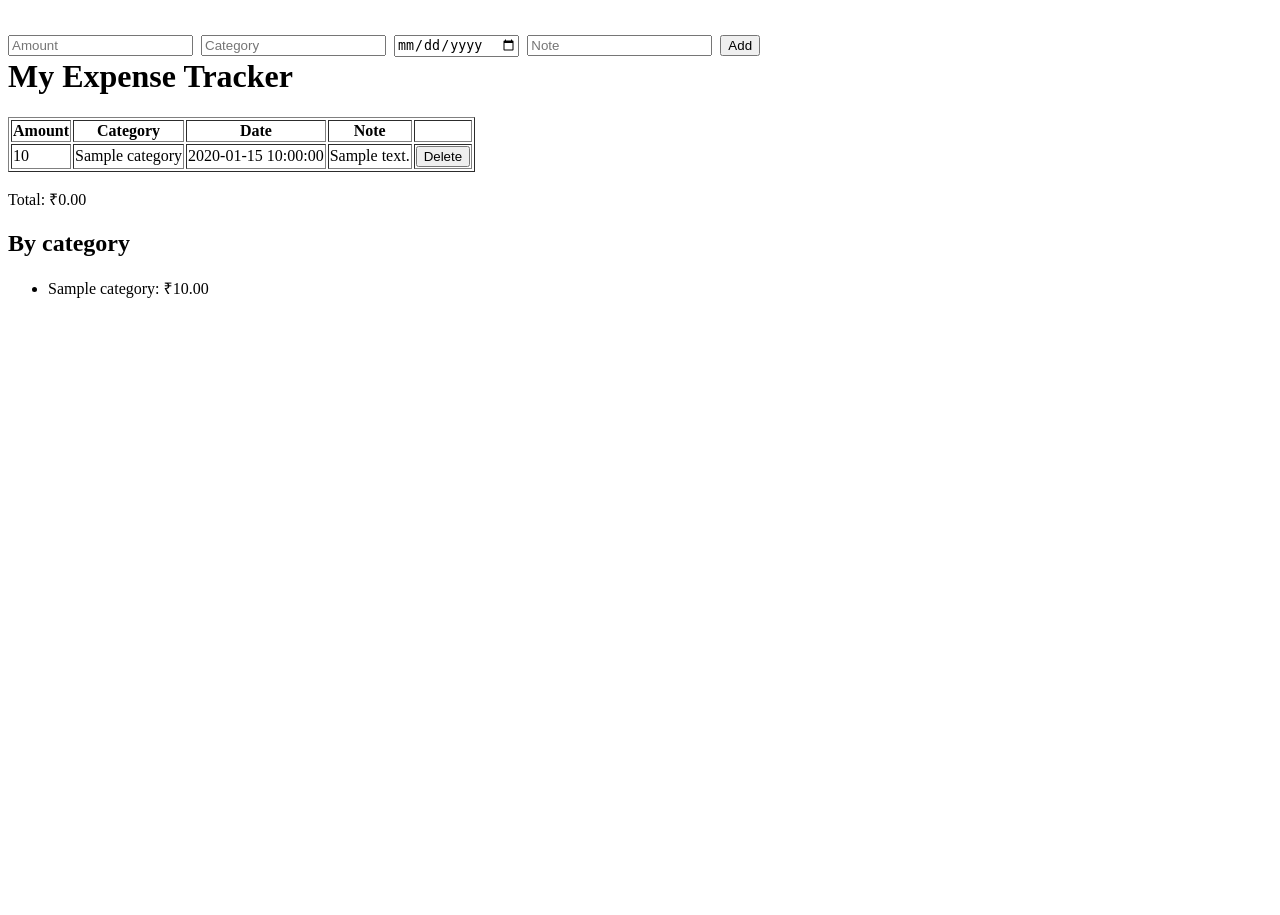
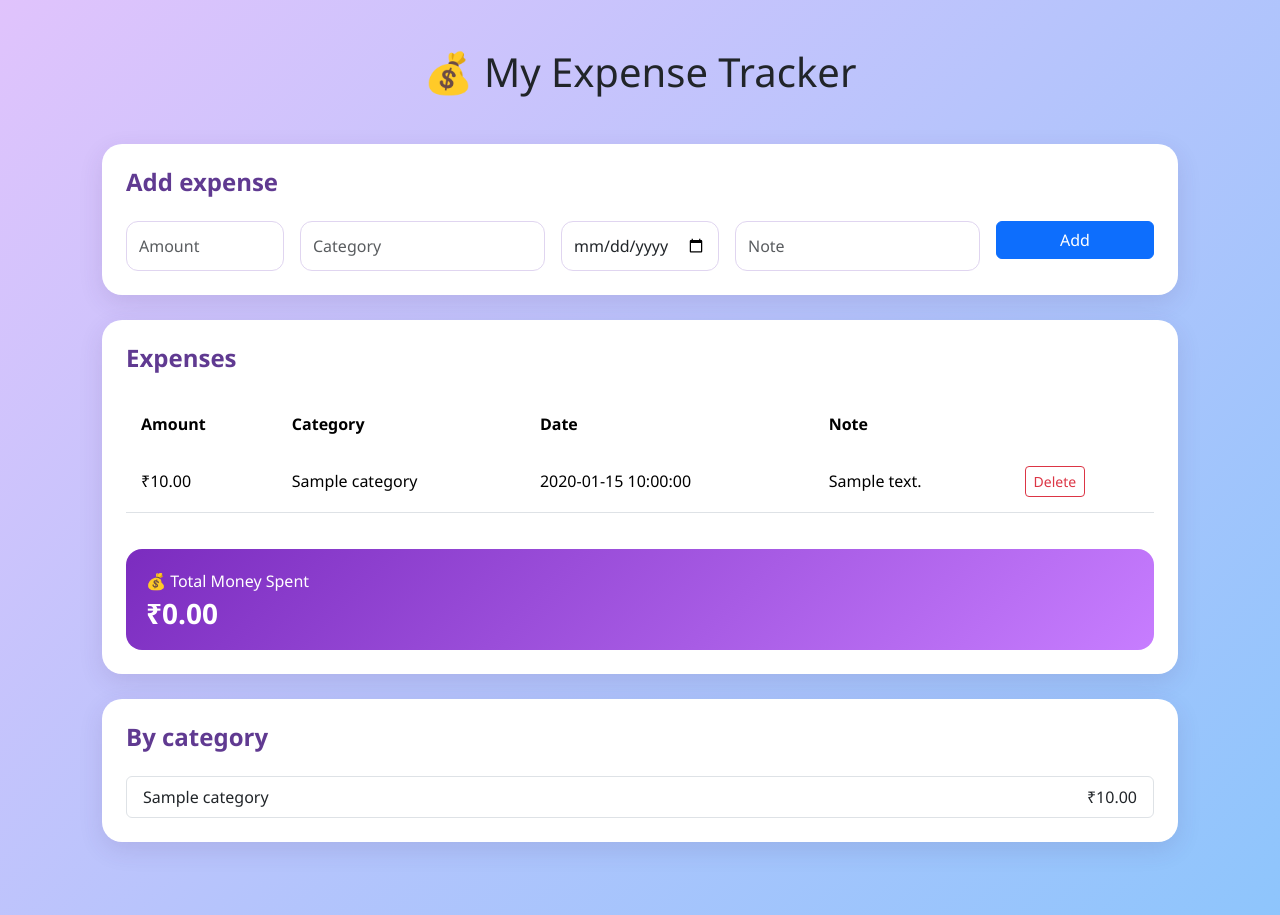
Before and after one commit to chinmaye0907-glitch/Expense-tracker-flask, a Flask app: template Templates/index.html in a window 1280 px wide. Before the commit the page ends 298 px from the top, so only its background shows below. Run offline with Flask 3, Linux system fonts and the light colour scheme; the template is opened without the code that fills it: most values are stand-ins (such as "Sample title", 1, 10 or a date in 2020).

Commit message:
Add Bootstrap styling

```diff
--- a/Templates/index.html
+++ b/Templates/index.html
@@ -1,24 +1,171 @@
 <!DOCTYPE html>
-<html>
+<html lang="en">
 
 <head>
+    <meta charset="UTF-8">
+    <meta name="viewport" content="width=device-width, initial-scale=1">
     <title>Expense Tracker</title>
+    <link href="https://cdn.jsdelivr.net/npm/bootstrap@5.3.3/dist/css/bootstrap.min.css" rel="stylesheet">
 </head>
 
-<body>
-    <h1>
-        <form action="/add" method="POST">
-            <input type="number" name="amount" step="0.01" placeholder="Amount" required>
-            <input type="text" name="category" placeholder="Category" required>
-            <input type="date" name="date" required>
-            <input type="text" name="note" placeholder="Note">
-            <button type="submit">Add</button>
-        </form>
-        My Expense Tracker
-    </h1>
+<style>
+    body {
+        background: linear-gradient(135deg, #e0c3fc, #8ec5fc);
+        min-height: 100vh;
+        font-family: 'Segoe UI', sans-serif;
+    }
+
+    .container {
+        max-width: 1100px;
+    }
+
+    .main-title {
+        color: #4b267d;
+        font-weight: 800;
+    }
+
+    .subtitle {
+        color: #6c5b7b;
+    }
+
+    .card {
+        border: none;
+        border-radius: 20px;
+        box-shadow: 0 8px 25px rgba(70, 40, 100, 0.12);
+        margin-bottom: 25px;
+    }
+
+    .card-title {
+        color: #603a91;
+        font-weight: 700;
+    }
+
+    .form-control {
+        border-radius: 12px;
+        padding: 12px;
+        border: 1px solid #e0d5f0;
+    }
+
+    .form-control:focus {
+        border-color: #9b72cf;
+        box-shadow: 0 0 0 0.2rem rgba(155, 114, 207, 0.2);
+    }
+
+    .btn-add {
+        background: linear-gradient(135deg, #8e44ad, #c471ed);
+        border: none;
+        color: white;
+        border-radius: 12px;
+        padding: 12px;
+        font-weight: 600;
+    }
+
+    .btn-add:hover {
+        background: #71368a;
+        color: white;
+    }
+
+    .table {
+        vertical-align: middle;
+    }
+
+    .table thead {
+        background: #f1e8fc;
+        color: #603a91;
+    }
+
+    .table th {
+        padding: 15px;
+        border: none;
+    }
+
+    .table td {
+        padding: 15px;
+    }
+
+    .table tbody tr:hover {
+        background-color: #f8f2ff;
+    }
+
+    .total-box {
+        background: linear-gradient(135deg, #7b2cbf, #c77dff);
+        color: white;
+        border-radius: 16px;
+        padding: 20px;
+        margin-top: 20px;
+    }
+
+    .total-box h3 {
+        font-weight: 800;
+    }
+
+    .category-item {
+        border: none;
+        padding: 15px;
+        border-radius: 12px !important;
+        margin-bottom: 8px;
+        background: #f7f1ff;
+        color: #603a91;
+        font-weight: 600;
+    }
+
+    .section-heading {
+        display: flex;
+        align-items: center;
+        gap: 10px;
+    }
+
+    .delete-btn {
+        border-radius: 10px;
+    }
+
+    .footer {
+        color: #654b80;
+        text-align: center;
+        padding: 15px;
+    }
+</style>
+</head>
 
 
-    <table border="1">
+<body>
+    <div class="container py-5">
+        <div class="text-center mb-5">
+            <h1 class="mb-4">💰 My Expense Tracker</h1>
+        </div>
+        <!-- Add form -->
+        <div class="card">
+            <div class="card-body p-4">
+                <h4 class="card-title mb-4">Add expense</h4>
+                <form action="/add" method="POST" class="row g-3">
+                    <div class="col-md-2">
+                        <input type="number" name="amount" step="0.01" placeholder="Amount" class="form-control"
+                            required>
+                    </div>
+                    <div class="col-md-3">
+                        <input type="text" name="category" placeholder="Category" class="form-control" required>
+                    </div>
+                    <div class="col-md-2">
+                        <input type="date" name="date" class="form-control" required>
+                    </div>
+                    <div class="col-md-3">
+                        <input type="text" name="note" placeholder="Note" class="form-control">
+                    </div>
+                    <div class="col-md-2">
+                        <button type="submit" class="btn btn-primary w-100">Add</button>
+                    </div>
+                </form>
+            </div>
+        </div>
+
+        <!-- Expenses table -->
+        <div class="card">
+            <div class="card-body p-4">
+                <h4 class="card-title mb-4">Expenses</h4>
+                <div class="table-responsive">
+
+                    <table class="table table-hover">
+                        <thead>
                             <tr>
                                 <th>Amount</th>
                                 <th>Category</th>
@@ -26,28 +173,55 @@
                                 <th>Note</th>
                                 <th></th>
                             </tr>
+                        </thead>
+                        <tbody>
                             {% for expense in expenses %}
                             <tr>
-            <td>{{ expense.amount }}</td>
+                                <td>₹{{ "%.2f"|format(expense.amount) }}</td>
                                 <td>{{ expense.category }}</td>
                                 <td>{{ expense.date }}</td>
                                 <td>{{ expense.note }}</td>
                                 <td>
                                     <form action="/delete/{{ loop.index0 }}" method="POST">
-                    <button type="submit">Delete</button>
+                                        <button type="submit" class="btn btn-sm btn-outline-danger">Delete</button>
                                     </form>
                                 </td>
                             </tr>
                             {% endfor %}
+                        </tbody>
                     </table>
-</body>
-<p>Total: ₹{{ "%.2f"|format(total) }}</p>
 
-<h2>By category</h2>
-<ul>
+                </div>
+
+                <div class="total-box">
+                    <p class="mb-1">💰 Total Money Spent</p>
+
+                    <h3 class="mb-0">
+                        ₹{{ "%.2f"|format(total) }}
+                    </h3>
+                </div>
+
+            </div>
+        </div>
+
+
+
+        <!-- Totals by category -->
+        <div class="card">
+            <div class="card-body p-4">
+                <h4 class="card-title mb-4">By category</h4>
+                <ul class="list-group">
                     {% for category, amount in totals.items() %}
-    <li>{{ category }}: ₹{{ "%.2f"|format(amount) }}</li>
+                    <li class="list-group-item d-flex justify-content-between">
+                        <span>{{ category }}</span>
+                        <span>₹{{ "%.2f"|format(amount) }}</span>
+                    </li>
                     {% endfor %}
                 </ul>
+            </div>
+        </div>
+
+    </div>
+</body>
 
 </html>
```
Lines whose indentation alone changed are shown as unchanged.
